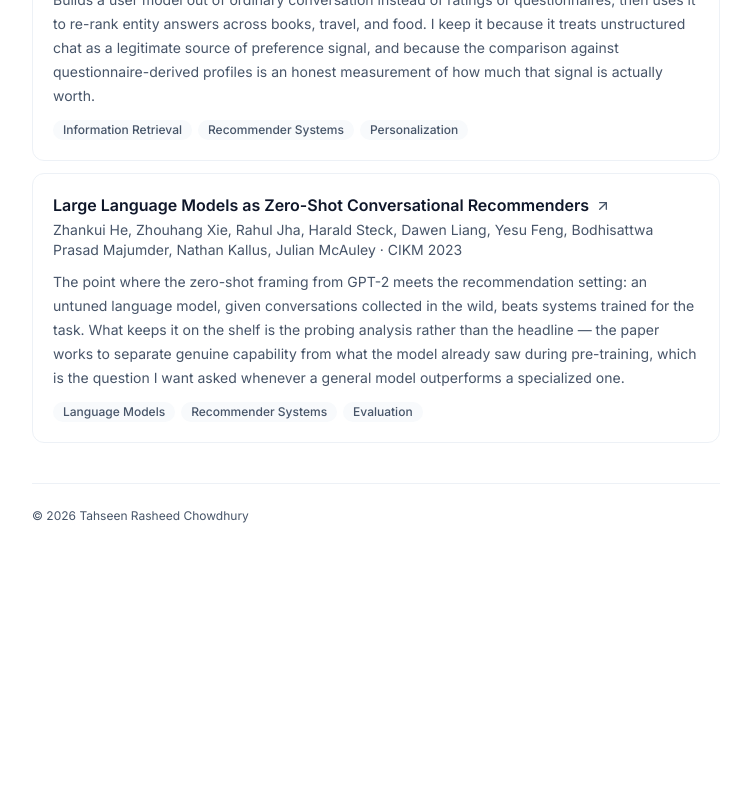
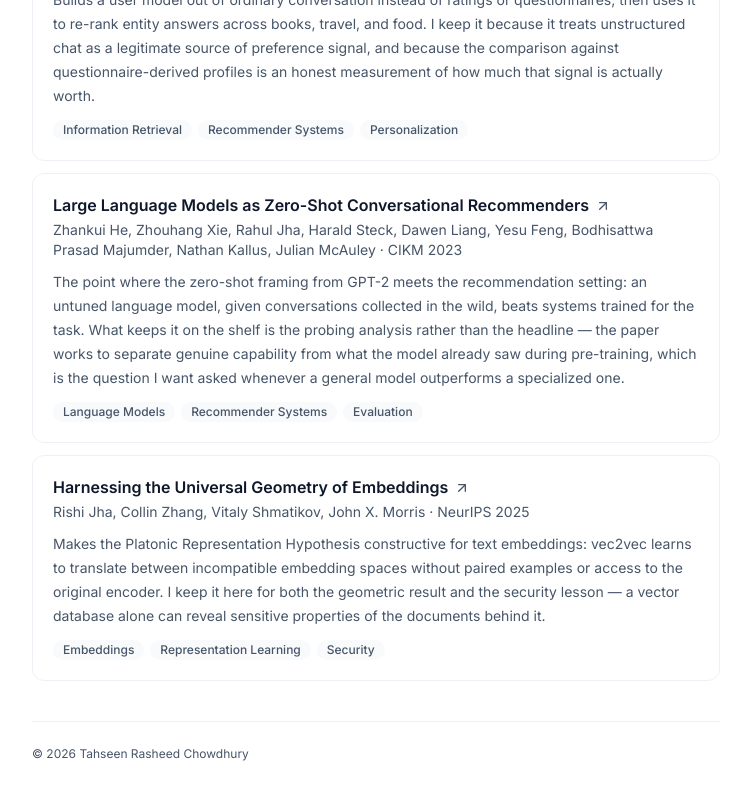
Before and after one commit to TahseenSust/tahseen, a Next.js app: page /paper-shelf in a window 1280 px wide. Shown: the part 1853-2653 px from the top of the page, without its empty margins (264-1015 px from the left). Before the commit the page ends 2457 px from the top, so only its background shows below. Built offline with nearby package versions, Linux system fonts and the light colour scheme.

Commit message:
Add paper on universal embedding geometry

```diff
--- a/src/data/papers.ts
+++ b/src/data/papers.ts
@@ -95,4 +95,14 @@ export const PAPERS: Paper[] = [
       "The point where the zero-shot framing from GPT-2 meets the recommendation setting: an untuned language model, given conversations collected in the wild, beats systems trained for the task. What keeps it on the shelf is the probing analysis rather than the headline — the paper works to separate genuine capability from what the model already saw during pre-training, which is the question I want asked whenever a general model outperforms a specialized one.",
     tags: ["Language Models", "Recommender Systems", "Evaluation"],
   },
+  {
+    title: "Harnessing the Universal Geometry of Embeddings",
+    authors: "Rishi Jha, Collin Zhang, Vitaly Shmatikov, John X. Morris",
+    venue: "NeurIPS",
+    year: "2025",
+    url: "https://arxiv.org/pdf/2505.12540",
+    note:
+      "Makes the Platonic Representation Hypothesis constructive for text embeddings: vec2vec learns to translate between incompatible embedding spaces without paired examples or access to the original encoder. I keep it here for both the geometric result and the security lesson — a vector database alone can reveal sensitive properties of the documents behind it.",
+    tags: ["Embeddings", "Representation Learning", "Security"],
+  },
 ]
```
